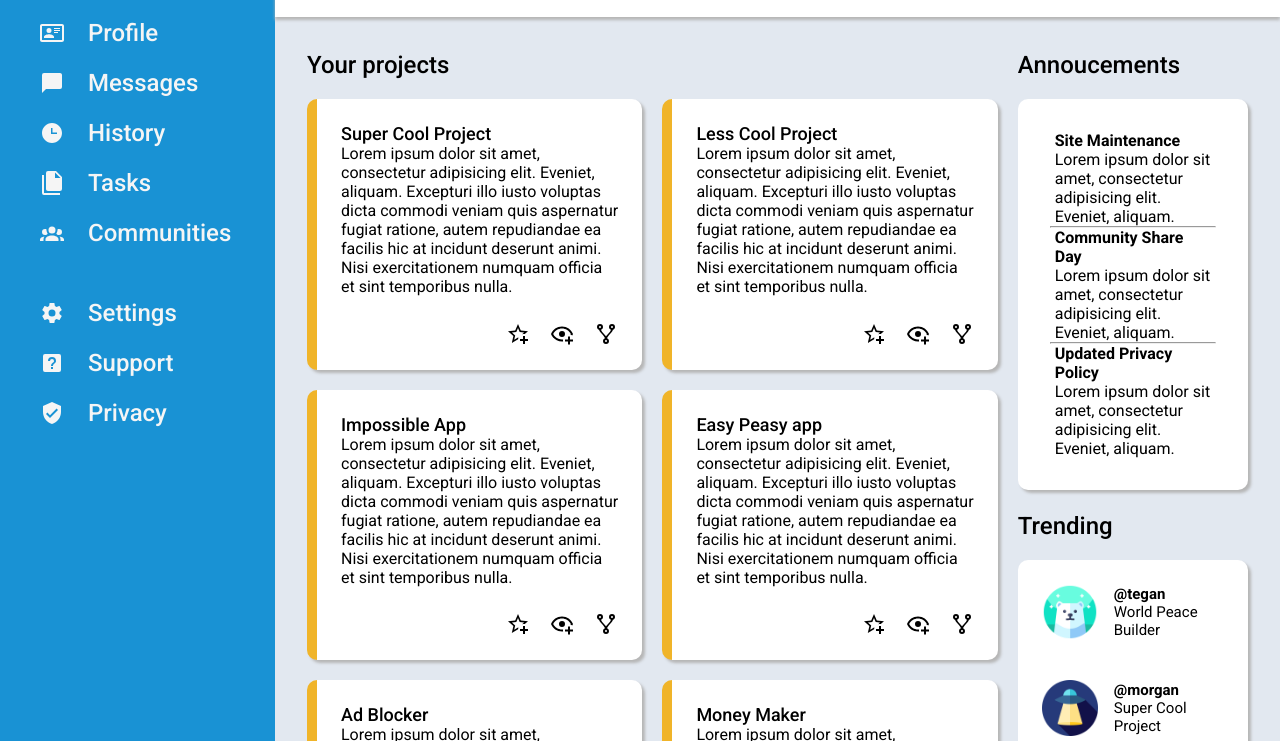
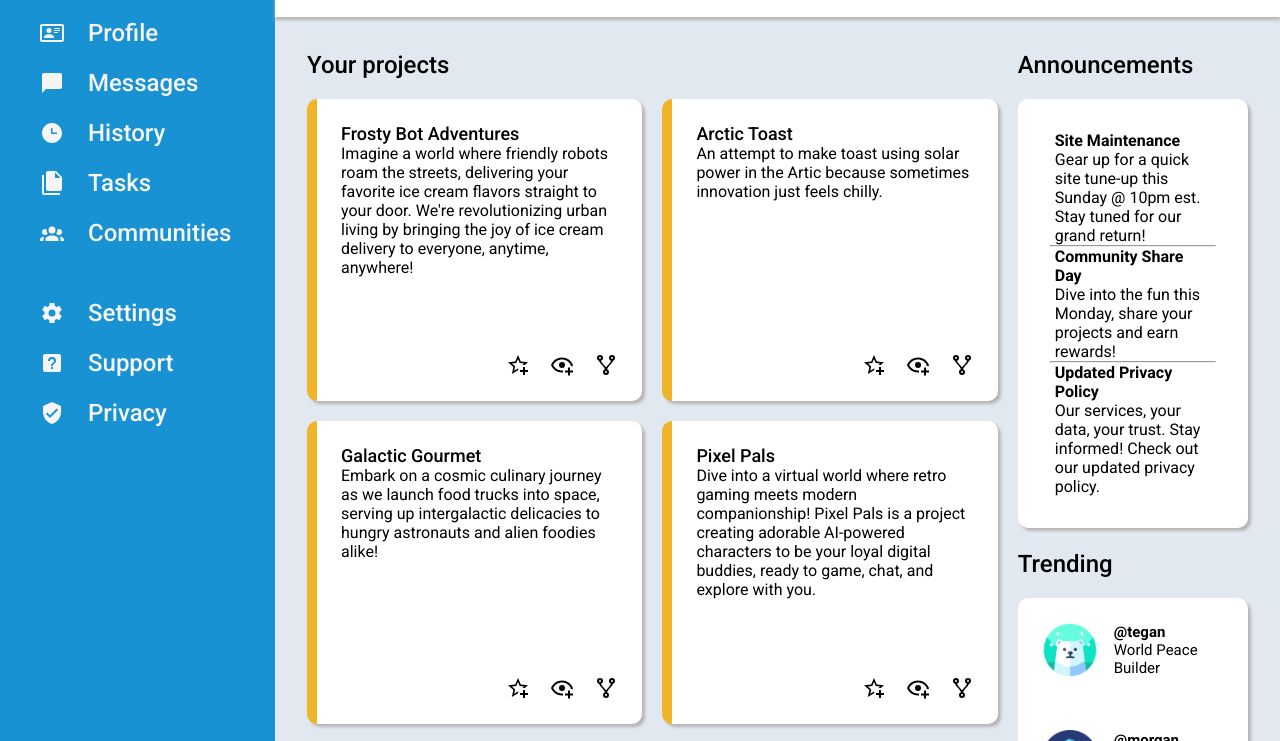
Before and after one commit to jrlayton/admin-dashboard, a plain HTML site: page index.html in a window 1280 px wide. Shown: the part 171-912 px from the top of the page. Drawn offline with Linux system fonts and the light colour scheme.

Commit message:
Add fabricated project and announcement titles and descriptions

```diff
--- a/index.html
+++ b/index.html
@@ -176,17 +176,16 @@
 
       <div class="main-content container">
         <h3>Your projects</h3>
-        <h3>Annoucements</h3>
+        <h3>Announcements</h3>
         <div class="main-content__projects">
           <div class="card container project">
             <div class="project-text">
-              <h3>Super Cool Project</h3>
+              <h3>Frosty Bot Adventures</h3>
               <p>
-                Lorem ipsum dolor sit amet, consectetur adipisicing elit.
-                Eveniet, aliquam. Excepturi illo iusto voluptas dicta commodi
-                veniam quis aspernatur fugiat ratione, autem repudiandae ea
-                facilis hic at incidunt deserunt animi. Nisi exercitationem
-                numquam officia et sint temporibus nulla.
+                Imagine a world where friendly robots roam the streets,
+                delivering your favorite ice cream flavors straight to your
+                door. We're revolutionizing urban living by bringing the joy of
+                ice cream delivery to everyone, anytime, anywhere!
               </p>
             </div>
             <div class="project-icons">
@@ -209,13 +208,10 @@
           </div>
           <div class="card container project">
             <div class="project-text">
-              <h3>Less Cool Project</h3>
+              <h3>Arctic Toast</h3>
               <p>
-                Lorem ipsum dolor sit amet, consectetur adipisicing elit.
-                Eveniet, aliquam. Excepturi illo iusto voluptas dicta commodi
-                veniam quis aspernatur fugiat ratione, autem repudiandae ea
-                facilis hic at incidunt deserunt animi. Nisi exercitationem
-                numquam officia et sint temporibus nulla.
+                An attempt to make toast using solar power in the Artic because
+                sometimes innovation just feels chilly.
               </p>
             </div>
             <div class="project-icons">
@@ -238,13 +234,11 @@
           </div>
           <div class="card container project">
             <div class="project-text">
-              <h3>Impossible App</h3>
+              <h3>Galactic Gourmet</h3>
               <p>
-                Lorem ipsum dolor sit amet, consectetur adipisicing elit.
-                Eveniet, aliquam. Excepturi illo iusto voluptas dicta commodi
-                veniam quis aspernatur fugiat ratione, autem repudiandae ea
-                facilis hic at incidunt deserunt animi. Nisi exercitationem
-                numquam officia et sint temporibus nulla.
+                Embark on a cosmic culinary journey as we launch food trucks
+                into space, serving up intergalactic delicacies to hungry
+                astronauts and alien foodies alike!
               </p>
             </div>
             <div class="project-icons">
@@ -267,13 +261,12 @@
           </div>
           <div class="card container project">
             <div class="project-text">
-              <h3>Easy Peasy app</h3>
+              <h3>Pixel Pals</h3>
               <p>
-                Lorem ipsum dolor sit amet, consectetur adipisicing elit.
-                Eveniet, aliquam. Excepturi illo iusto voluptas dicta commodi
-                veniam quis aspernatur fugiat ratione, autem repudiandae ea
-                facilis hic at incidunt deserunt animi. Nisi exercitationem
-                numquam officia et sint temporibus nulla.
+                Dive into a virtual world where retro gaming meets modern
+                companionship! Pixel Pals is a project creating adorable
+                AI-powered characters to be your loyal digital buddies, ready to
+                game, chat, and explore with you.
               </p>
             </div>
             <div class="project-icons">
@@ -296,13 +289,12 @@
           </div>
           <div class="card container project">
             <div class="project-text">
-              <h3>Ad Blocker</h3>
+              <h3>Bubble Blast</h3>
               <p>
-                Lorem ipsum dolor sit amet, consectetur adipisicing elit.
-                Eveniet, aliquam. Excepturi illo iusto voluptas dicta commodi
-                veniam quis aspernatur fugiat ratione, autem repudiandae ea
-                facilis hic at incidunt deserunt animi. Nisi exercitationem
-                numquam officia et sint temporibus nulla.
+                Get ready for a sudsy sensation! Bubble Blast is a project
+                aiming to create the world's largest bubble bath, where
+                participants can dive into a sea of colorful bubbles and wash
+                away their worries in a foam-filled paradise.
               </p>
             </div>
             <div class="project-icons">
@@ -325,10 +317,12 @@
           </div>
           <div class="card container project">
             <div class="project-text">
-              <h3>Money Maker</h3>
+              <h3>Fantasy Feast</h3>
               <p>
-                Lorem ipsum dolor sit amet, consectetur adipisicing elit.
-                Eveniet, aliquam.
+                Step into a realm of culinary enchantment with Fantasy Feast!
+                This project invites diners to experience a medieval banquet
+                complete with mythical creatures, magical dishes, and immersive
+                storytelling.
               </p>
             </div>
             <div class="project-icons">
@@ -356,24 +350,24 @@
             <div class="announcements-text">
               <h4>Site Maintenance</h4>
               <p>
-                Lorem ipsum dolor sit amet, consectetur adipisicing elit.
-                Eveniet, aliquam.
+                Gear up for a quick site tune-up this Sunday @ 10pm est. Stay
+                tuned for our grand return!
               </p>
             </div>
             <hr />
             <div class="announcements-text">
               <h4>Community Share Day</h4>
               <p>
-                Lorem ipsum dolor sit amet, consectetur adipisicing elit.
-                Eveniet, aliquam.
+                Dive into the fun this Monday, share your projects and earn
+                rewards!
               </p>
             </div>
             <hr />
             <div class="announcements-text">
               <h4>Updated Privacy Policy</h4>
               <p>
-                Lorem ipsum dolor sit amet, consectetur adipisicing elit.
-                Eveniet, aliquam.
+                Our services, your data, your trust. Stay informed! Check out
+                our updated privacy policy.
               </p>
             </div>
           </div>
@@ -401,7 +395,7 @@
               </a>
               <div class="trending-text">
                 <h4>@morgan</h4>
-                <p>Super Cool Project</p>
+                <p>Galactic Gourmet</p>
               </div>
             </div>
             <div class="trending-item">
```
